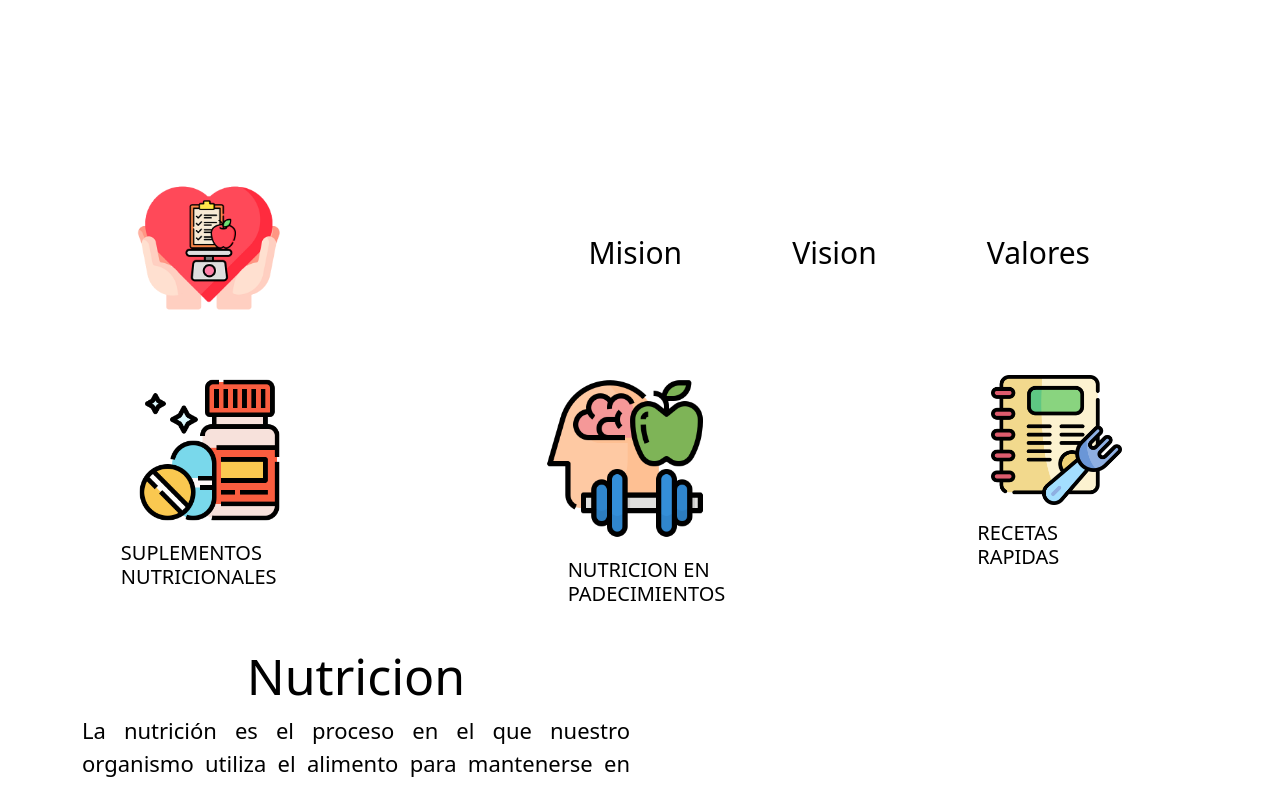
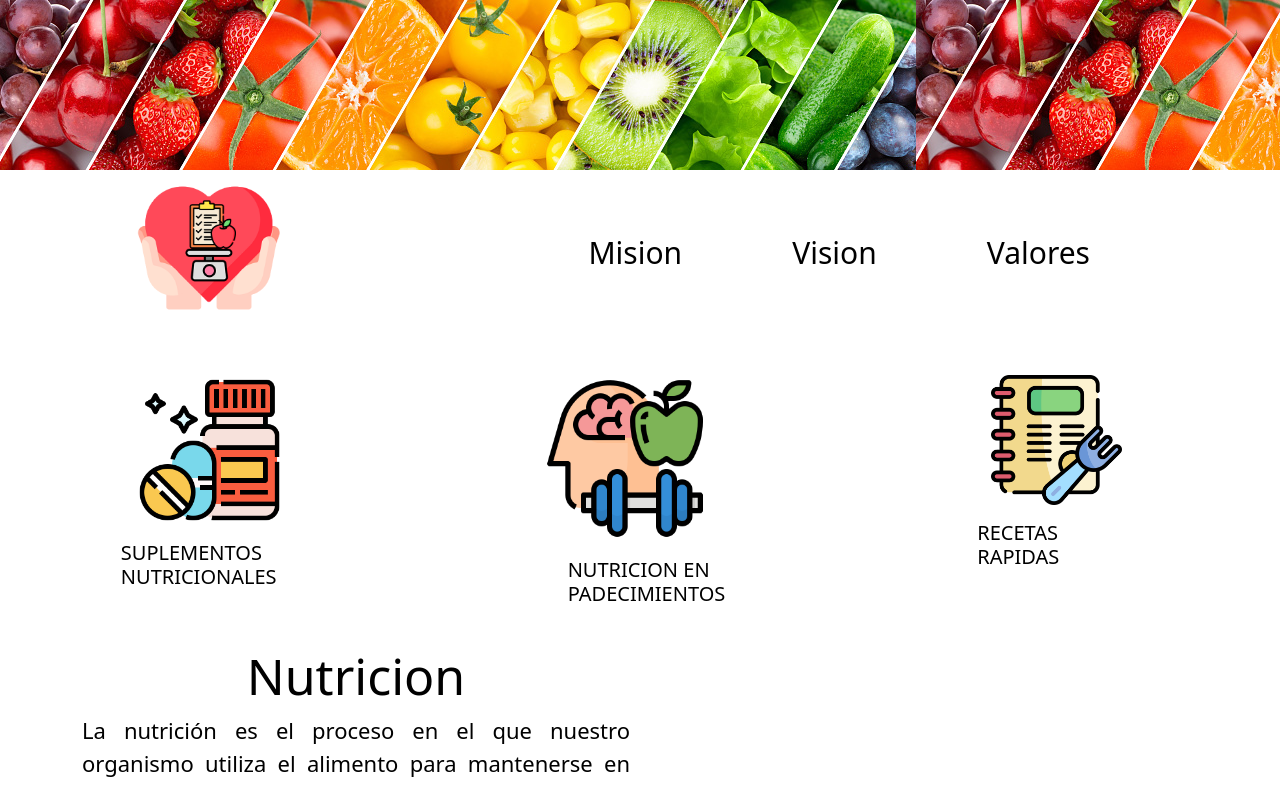
Before and after one commit to Fersho-Gomez/Nutricion1, a plain HTML site: page index.html in a window 1280 px wide. Shown: the top 787 px of the page. Drawn offline with nearby package versions, Linux system fonts and the light colour scheme.

Commit message:
Actualizacion del header

```diff
--- a/css/style.css
+++ b/css/style.css
@@ -7,7 +7,7 @@
 header{
     width: 100%;
     height: 170px;
-    background-image: url("./imagenes/fondo-header.jpg");
+    background-image: url("../imagenes/fondo-header.jpg");
 }
 
 .estructura .encabezado{
```
